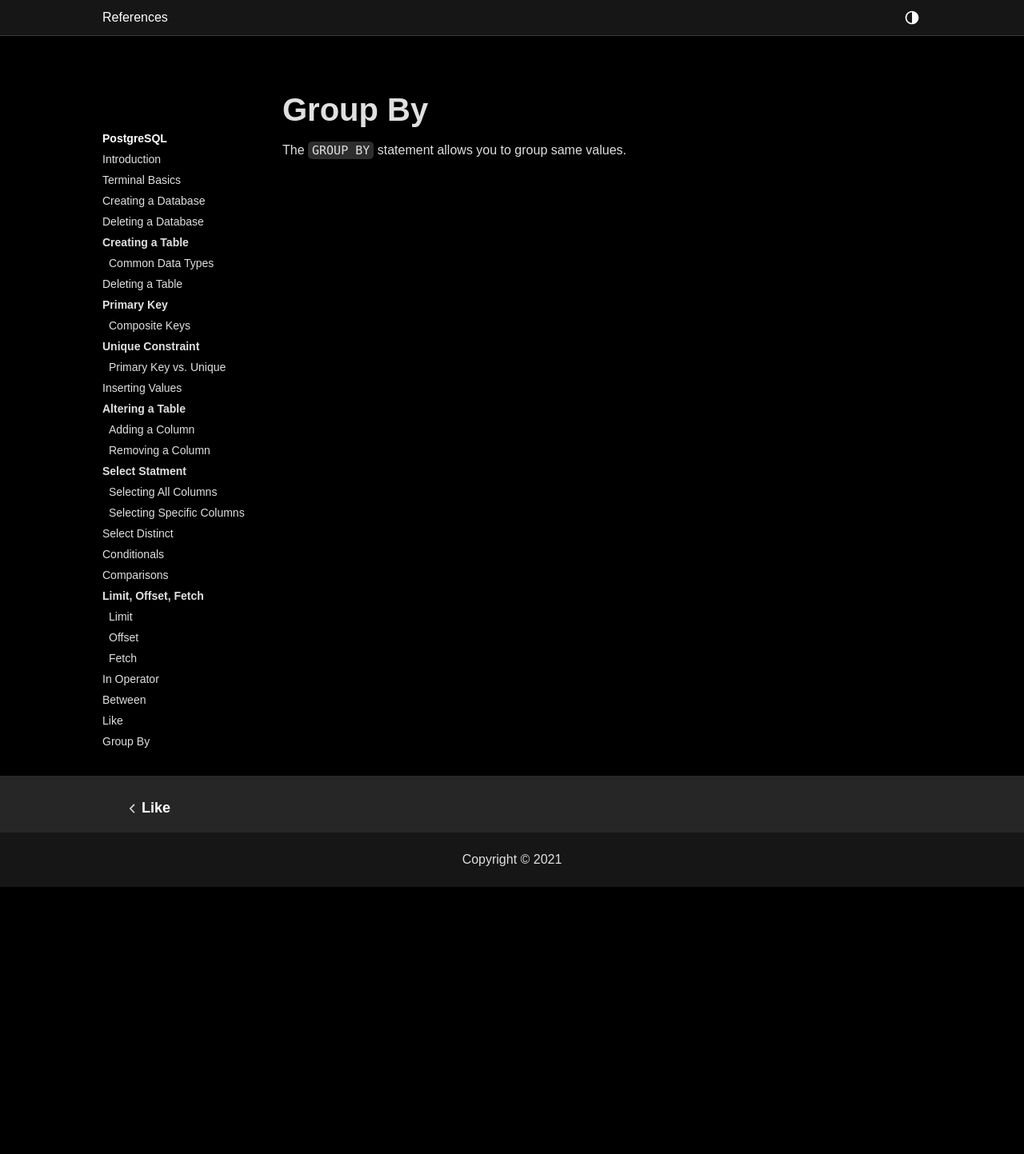
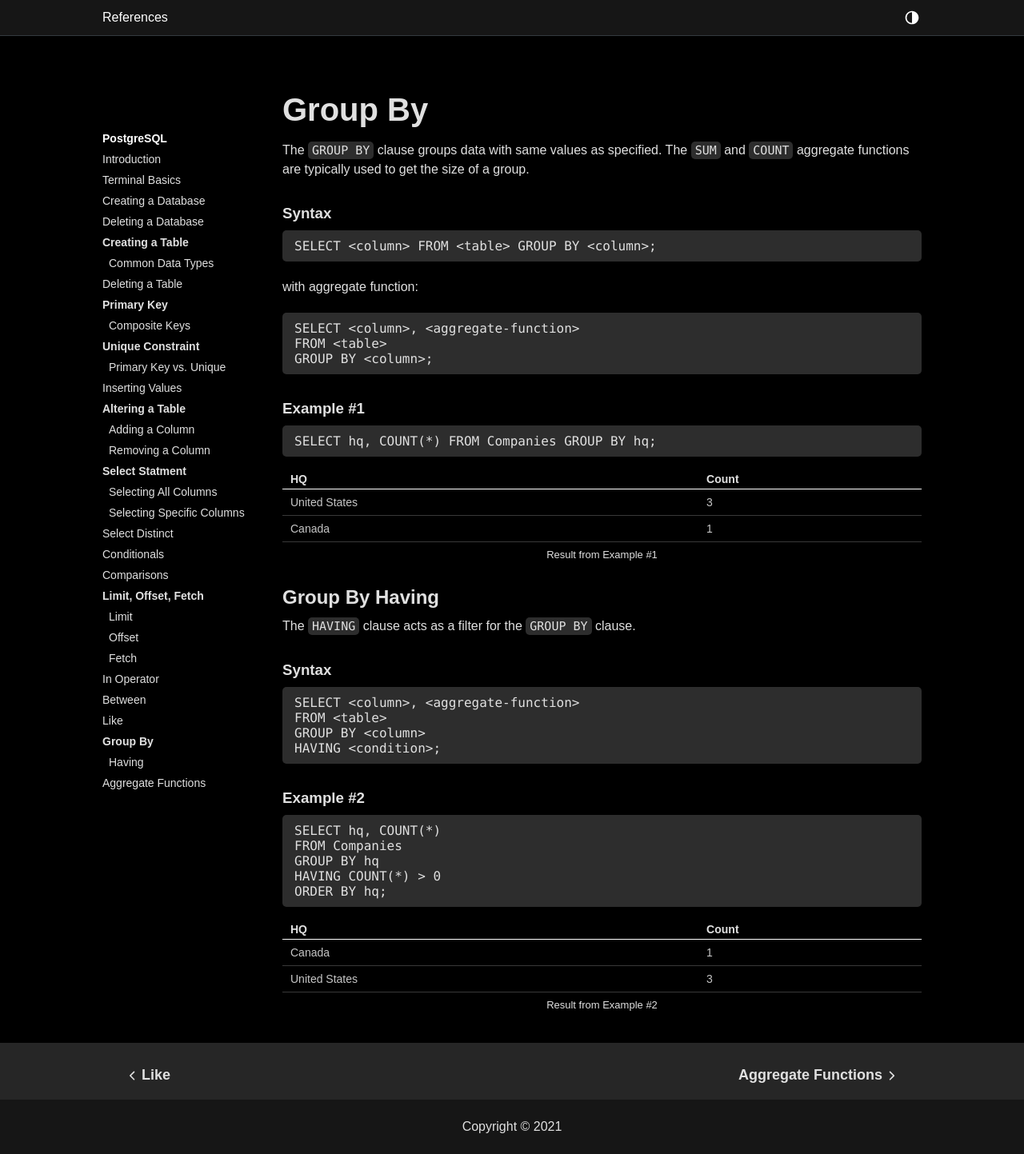
Before and after one commit to kylealvares/references, a Jekyll site: the page built from _posts/postgresql/2021-01-20-group-by.md, in a window 1280 px wide. Shown: the whole page at 80% size. Built offline with Jekyll 4.4.1, drawn with Linux system fonts in a browser that asks for light colours; some web fonts are replaced; before the commit the page ends 1109 px from its top, so only the background shows below that.

Commit message:
database

````diff
--- a/_data/tocs/postgres.yml
+++ b/_data/tocs/postgres.yml
@@ -64,3 +64,8 @@ contents:
     href: /references/postgresql/like
   - title: Group By
     href: /references/postgresql/group-by
+    subcategories:
+    - title: Having
+      href: /references/postgresql/group-by#group-by-having
+  - title: Aggregate Functions
+    href: /references/postgresql/aggregate-functions
--- a/_posts/postgresql/2021-01-20-group-by.md
+++ b/_posts/postgresql/2021-01-20-group-by.md
@@ -6,4 +6,86 @@ permalink: postgresql/group-by
 collections: postgres
 ---
 
-The ```GROUP BY``` statement allows you to group same values.
+The `GROUP BY` clause groups data with same values as specified.
+The `SUM` and `COUNT` aggregate functions are typically used to get the size of a group.
+
+### Syntax
+
+```https
+SELECT <column> FROM <table> GROUP BY <column>;
+```
+with aggregate function:
+```https
+SELECT <column>, <aggregate-function>
+FROM <table>
+GROUP BY <column>;
+```
+
+### Example #1
+
+```https
+SELECT hq, COUNT(*) FROM Companies GROUP BY hq;
+```
+
+<table>
+    <caption>Result from Example #1</caption>
+    <thead>
+        <tr>
+            <th>HQ</th>
+            <th>Count</th>
+        </tr>
+    </thead>
+    <tbody>
+        <tr>
+            <td>United States</td>
+            <td>3</td>
+        </tr>
+        <tr>
+            <td>Canada</td>
+            <td>1</td>
+        </tr>
+    </tbody>
+</table>
+
+## Group By Having
+
+The `HAVING` clause acts as a filter for the `GROUP BY` clause.
+
+### Syntax
+
+```https
+SELECT <column>, <aggregate-function>
+FROM <table>
+GROUP BY <column>
+HAVING <condition>;
+```
+
+### Example #2
+
+```https
+SELECT hq, COUNT(*)
+FROM Companies
+GROUP BY hq
+HAVING COUNT(*) > 0
+ORDER BY hq;
+```
+
+<table>
+    <caption>Result from Example #2</caption>
+    <thead>
+        <tr>
+            <th>HQ</th>
+            <th>Count</th>
+        </tr>
+    </thead>
+    <tbody>
+        <tr>
+            <td>Canada</td>
+            <td>1</td>
+        </tr>
+        <tr>
+            <td>United States</td>
+            <td>3</td>
+        </tr>
+    </tbody>
+</table>
--- a/css/darkmode.css
+++ b/css/darkmode.css
@@ -18,8 +18,8 @@ body.darkmode {
     color: white;
 }
 
-.darkmode a {
-    color: white;
+.darkmode .post article a {
+    color: var(--cool-gray-30);
 }
 
 .darkmode .post .toc a {
--- a/css/main.css
+++ b/css/main.css
@@ -160,6 +160,11 @@ ul ul {
 
 .post article p {
     line-height: 1.5rem;
+}
+
+.post article a {
+    color: var(--cool-gray-70);
+    text-decoration: underline;
 }
 
 .post article ul {
@@ -402,6 +407,13 @@ a.btn {
     border-radius: 25px;
     color: white;
     background-color: var(--blue-60);
+    transition: 0.4s ease;
+}
+
+a.btn:hover {
+    background-color: #0e76ff;
+    text-decoration: none;
+    transition: 0.4s ease;
 }
 
 /* INDEX */
````
Also changed, not shown: _posts/analysis-design-algorithms/2018-01-04-asymptotic-notation.md (+3 -4 lines), _posts/postgresql/2021-01-21-aggregate-functions.md (added, +9 -0 lines), assets/img/analysis-design-algorithms/asymptotic-notation-dark.svg.
